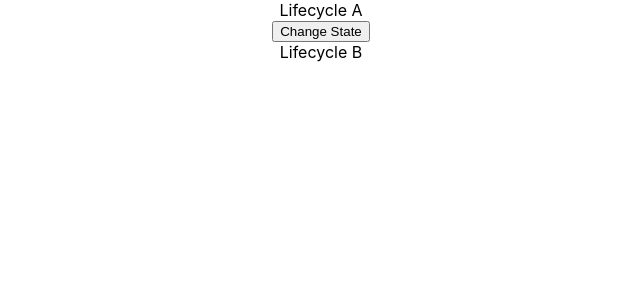
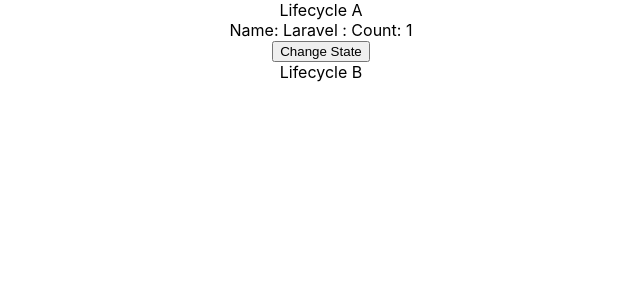
Before and after one commit to imrulhasan273/ReactJS-course, a React (Create React App) app in the folder hello-world/: page / in a window 1280 px wide. Shown: the top 300 px of the page, without its empty margins (319-959 px from the left). Built offline with nearby package versions, Linux system fonts and the light colour scheme; the HTML template or start-up script is replaced by a standard one.

Commit message:
LifeCycleA/B updated

```diff
--- a/hello-world/src/components/LifecycleA.js
+++ b/hello-world/src/components/LifecycleA.js
@@ -8,6 +8,7 @@
 
     this.state = {
       name: "Laravel",
+      count: 1,
     };
     console.log("LifeCycleA Constructor");
   }
@@ -41,9 +42,10 @@
   }
 
   changeState = () => {
-    this.setState({
+    this.setState((prevState, props) => ({
       name: "ReactJS",
-    });
+      count: prevState.count + 1,
+    }));
   };
   //3rd method ________+________ Update -- #3
   render() {
@@ -51,6 +53,9 @@
     return (
       <div>
         <div>Lifecycle A</div>
+        <div>
+          Name: {this.state.name} : Count: {this.state.count}
+        </div>
         <button onClick={this.changeState}>Change State</button>
         <LifecycleB />
       </div>
```
Also changed, not shown: 1 other file (tests, documents, lock files or other folders).
